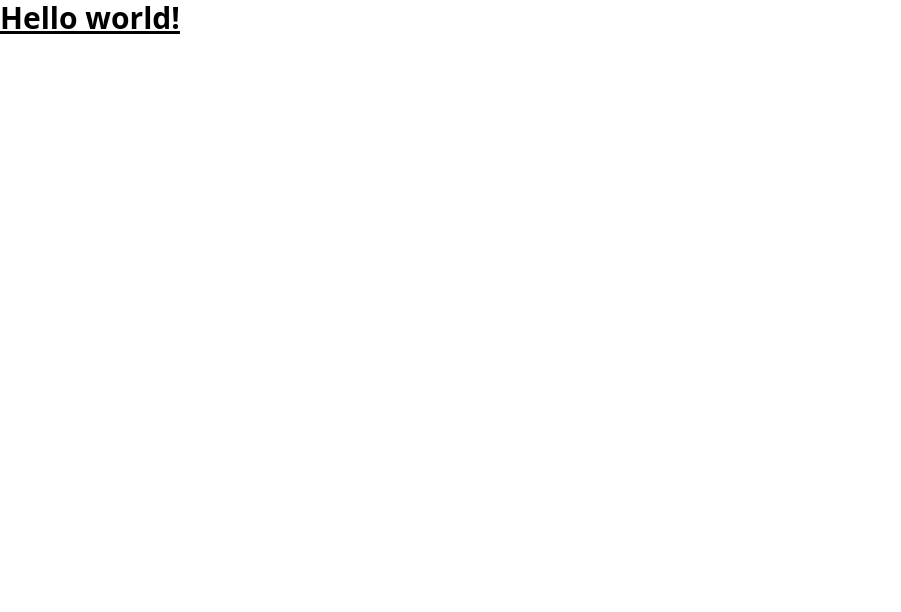
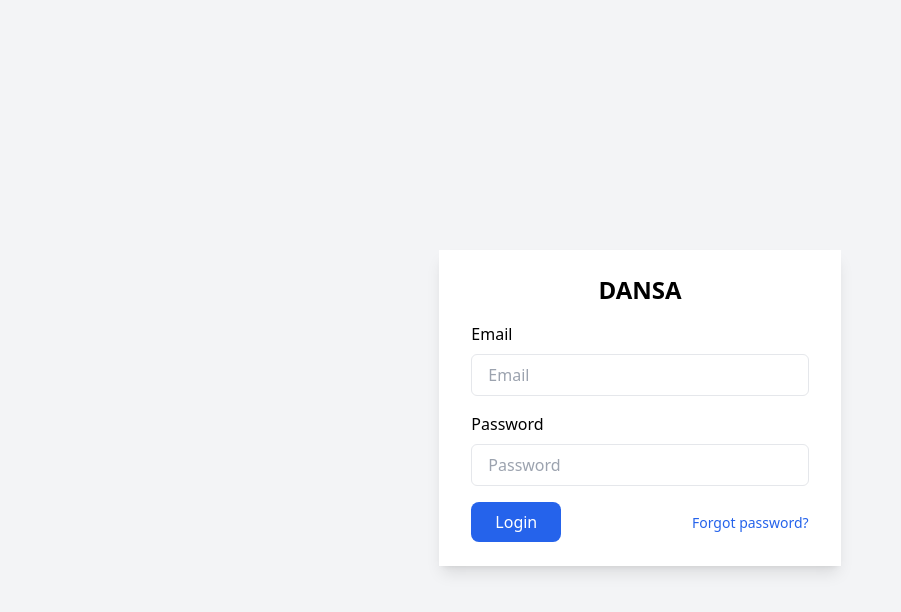
Before and after one commit to PredaZGZ/dansa-dapp, a React app: page / in a window 1280 px wide. Shown: the top 612 px of the page, without its empty margins (0-901 px from the left). Built offline with nearby package versions, Linux system fonts and the light colour scheme.

Commit message:
Auth Added

```diff
--- a/src/App.js
+++ b/src/App.js
@@ -2,21 +2,24 @@ import React from 'react';
 import { BrowserRouter as Router, Route, Routes } from 'react-router-dom';
 import './App.css';
 
-//import PrivateRoute from './Helpers/PrivateRoute';
+import PrivateRoute from './Helpers/PrivateRoute';
 
 //Pages
 import Login from './Pages/Login';
 import Dashboard from './Pages/Dashboard';
 
+//Recordar Probar AUTH "/" -> Private route y funciona
+
 export default function App() {
   return (
     <div className="App">
-        <Router>
-          <Routes>
-            <Route path='/' element={<Dashboard/>}/>
-            <Route path='/login' element={<Login/>}/>
-          </Routes>
-        </Router>
-      </div>
+      <Router>
+        <Routes>
+          <Route path="/" element={<Login/>}/>
+          <Route path="/login" element={<Login/>}/>
+          <Route path="/dashboard" element={<PrivateRoute><Dashboard/></PrivateRoute>}/>
+        </Routes>
+      </Router>
+    </div>
   );
 }
```
Also changed, not shown: 1 other file (tests, documents, lock files or other folders).
